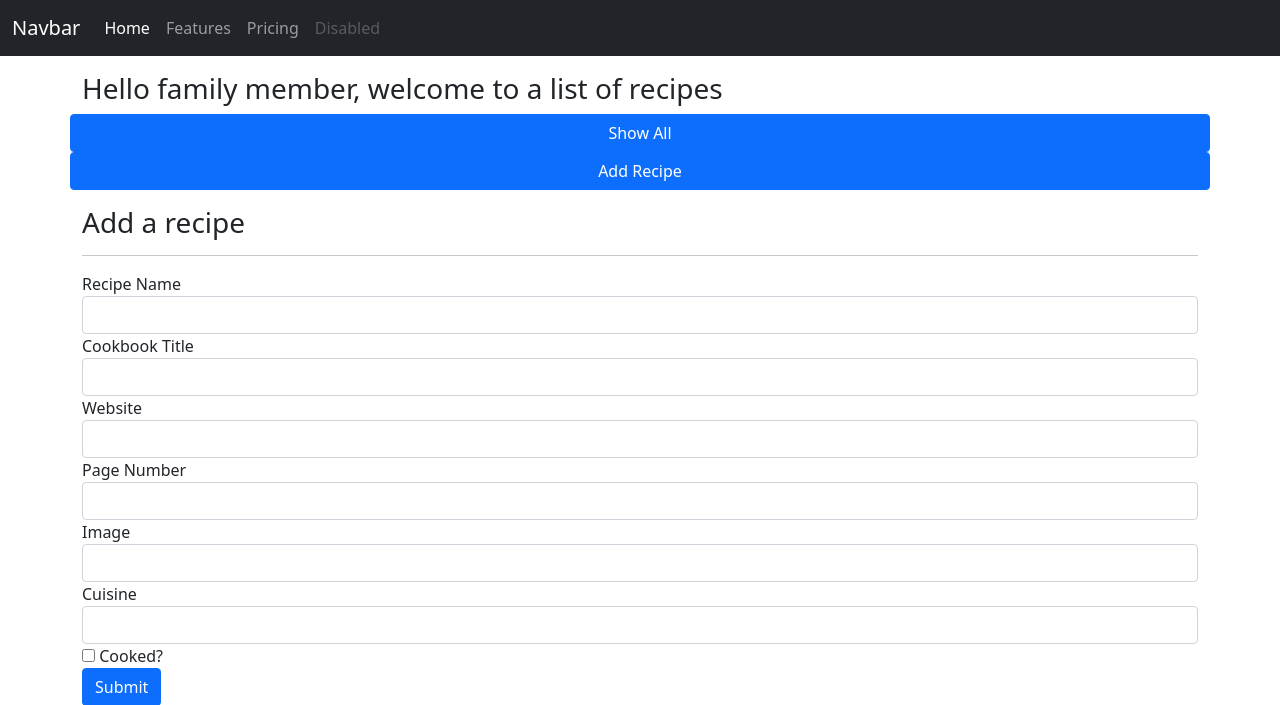
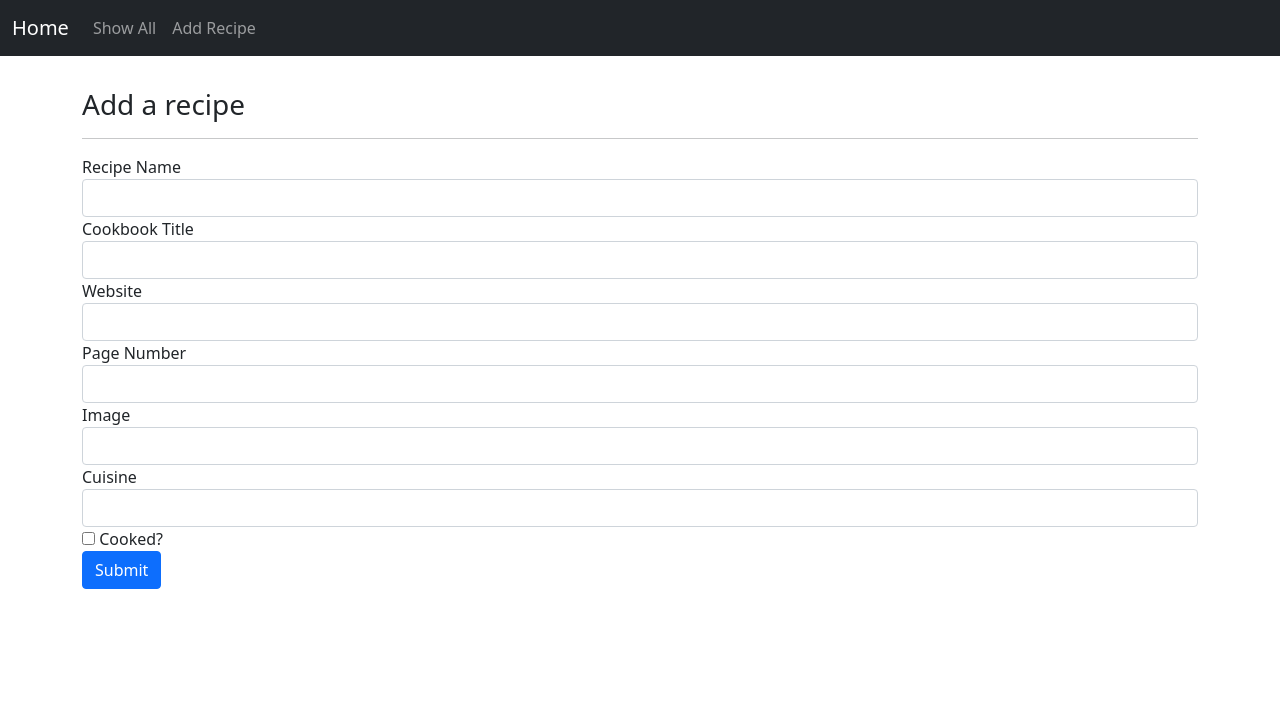
Before and after one commit to KadeWilliams/recipe_tracker, a Flask app: page /add in a window 1280 px wide. Shown: the top 705 px of the page. Run offline with Flask 2, Linux system fonts and the light colour scheme; some libraries are stand-ins or nearby versions.

Commit message:
cleaned up the bootstrap

```diff
--- a/main.py
+++ b/main.py
@@ -25,7 +25,7 @@ class Recipe(db.Model):
     has_been_cooked = db.Column(db.Boolean, nullable=False)
 
 
-@app.route("/", methods=["GET", "POST"])
+@app.route("/", methods=["GET"])
 def home():
     return render_template("index.html")
 
@@ -46,7 +46,6 @@ def add():
         db.session.add(recipe)
         db.session.commit()
         return redirect(url_for("home"))
-
     return render_template("add.html", form=recipe_form)
 
 
--- a/templates/base.html
+++ b/templates/base.html
@@ -14,13 +14,10 @@
 <body>
     {% include 'navbar.html' %}
     <div class="container mt-3">
-        {% block content %}
         <div class="row">
-            <h3 class='col-12'>Hello family member, welcome to a list of recipes</h3>
-            <a class="btn btn-primary" href="{{url_for('show_all')}}">Show All</a>
-            <a class="btn btn-primary" href="{{url_for('add')}}">Add Recipe</a>
+            {% block content %}
+            {% endblock %}
         </div>
-        {% endblock %}
     </div>
 
 </body>
--- a/templates/navbar.html
+++ b/templates/navbar.html
@@ -1,16 +1,14 @@
 <nav class="navbar navbar-expand-lg navbar-dark bg-dark">
     <div class="container-fluid">
-        <a class="navbar-brand" href="#">Navbar</a>
+        <a class="navbar-brand" href="{{url_for('home')}}">Home</a>
         <button class="navbar-toggler" type="button" data-bs-toggle="collapse" data-bs-target="#navbarNavAltMarkup"
             aria-controls="navbarNavAltMarkup" aria-expanded="false" aria-label="Toggle navigation">
             <span class="navbar-toggler-icon"></span>
         </button>
         <div class="collapse navbar-collapse" id="navbarNavAltMarkup">
             <div class="navbar-nav">
-                <a class="nav-link active" aria-current="page" href="#">Home</a>
-                <a class="nav-link" href="#">Features</a>
-                <a class="nav-link" href="#">Pricing</a>
-                <a class="nav-link disabled" href="#" tabindex="-1" aria-disabled="true">Disabled</a>
+                <a class="nav-link" href="{{url_for('show_all')}}">Show All</a>
+                <a class="nav-link" href="{{url_for('add')}}">Add Recipe</a>
             </div>
         </div>
     </div>
--- a/templates/show_all.html
+++ b/templates/show_all.html
@@ -3,10 +3,10 @@
     {% block content %}
     {% for recipe in recipes %}
     <div class="row">
-        <div class="card col-8 offset-2" style="width: 18rem;">
+        <div class="col card d-flex justify-content-center mb-3" style="width: 18rem;">
             <img src="{{recipe.image}}" class="card-img-top" alt="...">
             <div class="card-body">
-                <h5 class="card-title">Recipe: {{recipe.name}}</h5>
+                <h5 class="card-title">{{recipe.name}}</h5>
             </div>
             <ul class="list-group list-group-flush">
                 {% if recipe.cookbook_title != 'N/A' %}
@@ -19,7 +19,7 @@
             </ul>
             {% if recipe.url %}
             <div class="card-body">
-                <a href="{{recipe.url}}" class="card-link">Card link</a>
+                <a href="{{recipe.url}}" class="card-link">Recipe</a>
             </div>
             {% endif %}
         </div>
```
Also changed, not shown: recipes.db.
